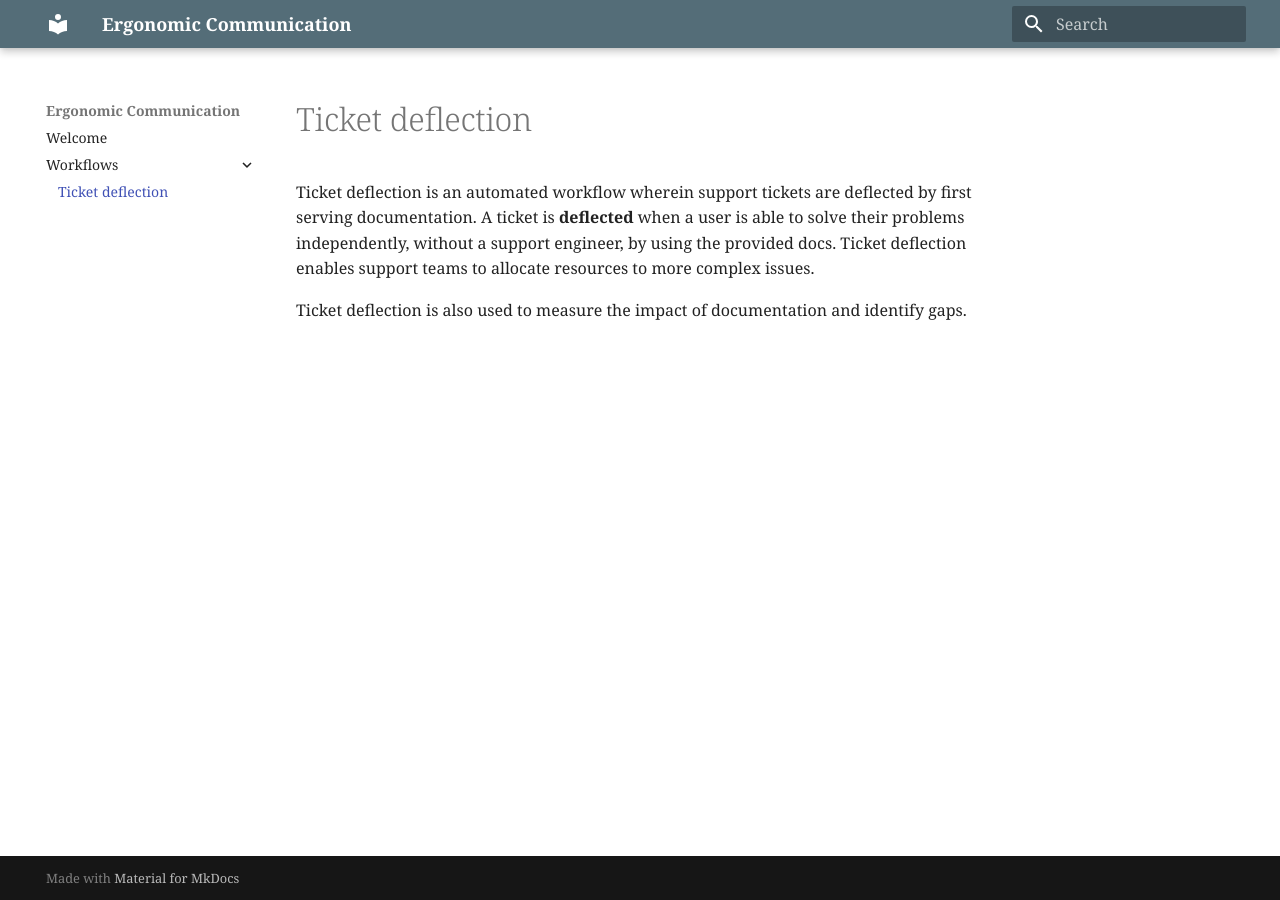
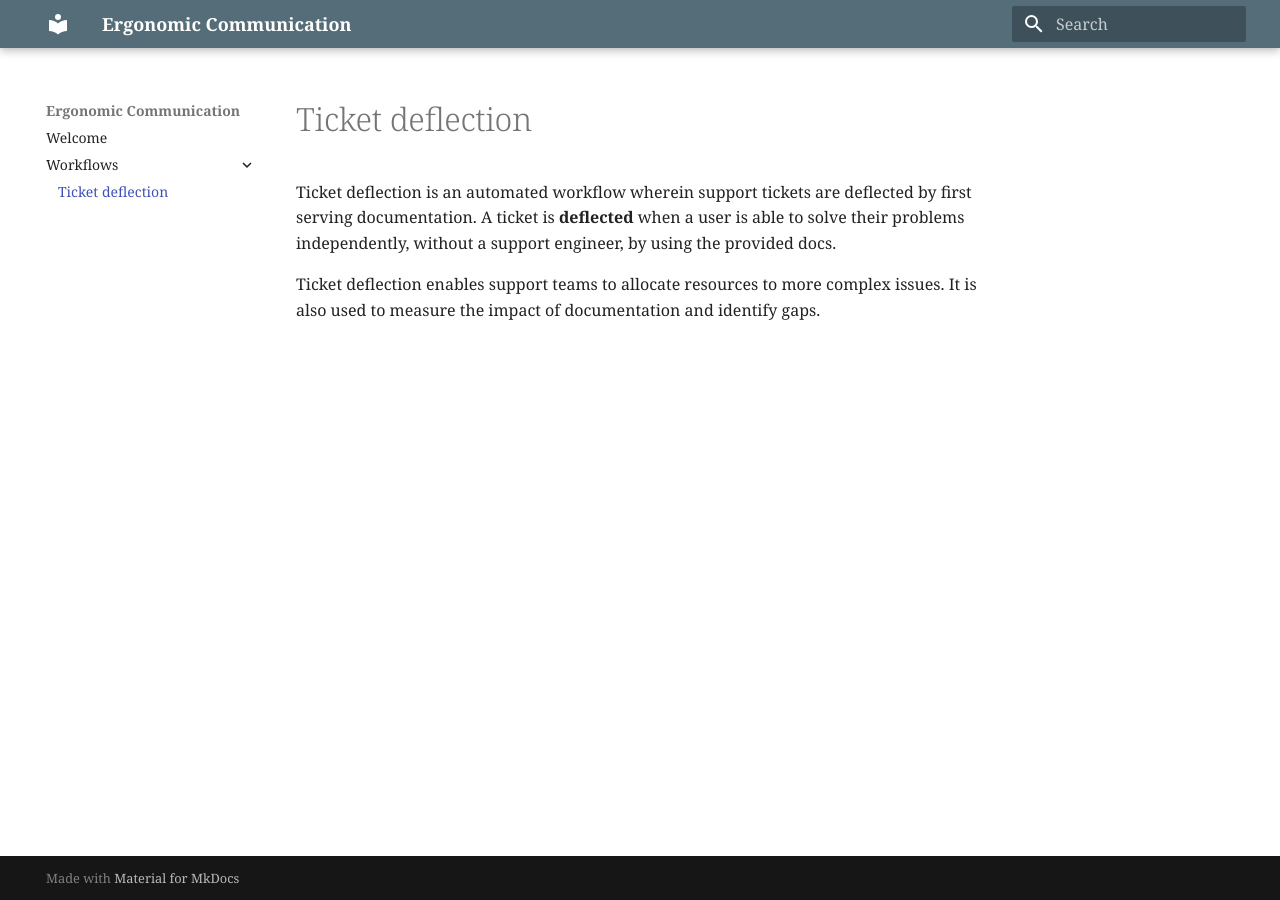
Before and after one commit to s-santillan/s-santillan.github.io, an MkDocs documentation site: the page built from docs/workflows/ticket-deflection.md, in a window 1280 px wide. Built offline with MkDocs 1.6.1 and Material for MkDocs 9.7.7, drawn with Linux system fonts in a browser that asks for light colours.

Commit message:
update text

```diff
--- a/docs/workflows/ticket-deflection.md
+++ b/docs/workflows/ticket-deflection.md
@@ -1,5 +1,5 @@
 # Ticket deflection
 
-Ticket deflection is an automated workflow wherein support tickets are deflected by first serving documentation. A ticket is **deflected** when a user is able to solve their problems independently, without a support engineer, by using the provided docs. Ticket deflection enables support teams to allocate resources to more complex issues.
+Ticket deflection is an automated workflow wherein support tickets are deflected by first serving documentation. A ticket is **deflected** when a user is able to solve their problems independently, without a support engineer, by using the provided docs.
 
-Ticket deflection is also used to measure the impact of documentation and identify gaps.
+Ticket deflection enables support teams to allocate resources to more complex issues. It is also used to measure the impact of documentation and identify gaps.
```
